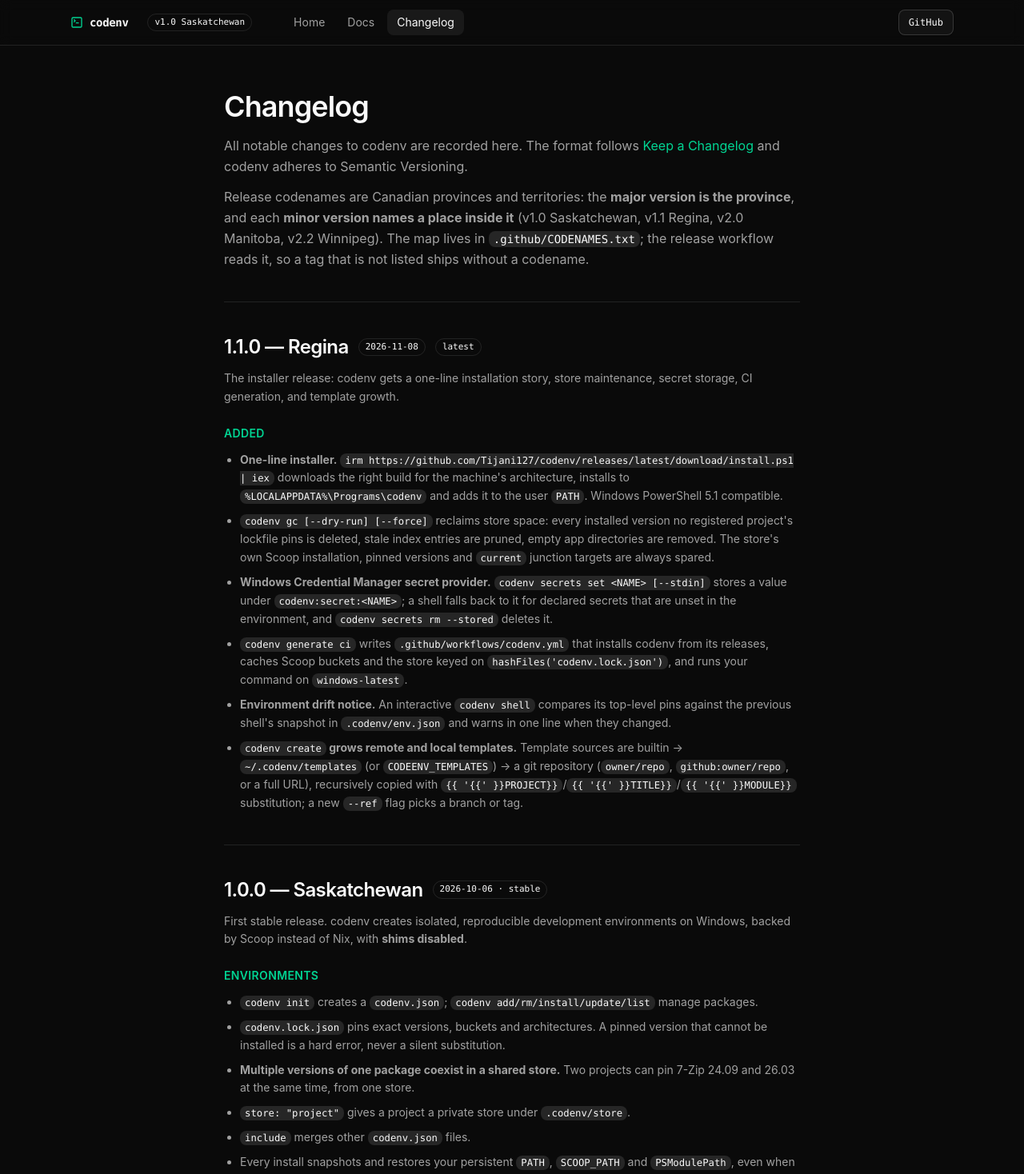
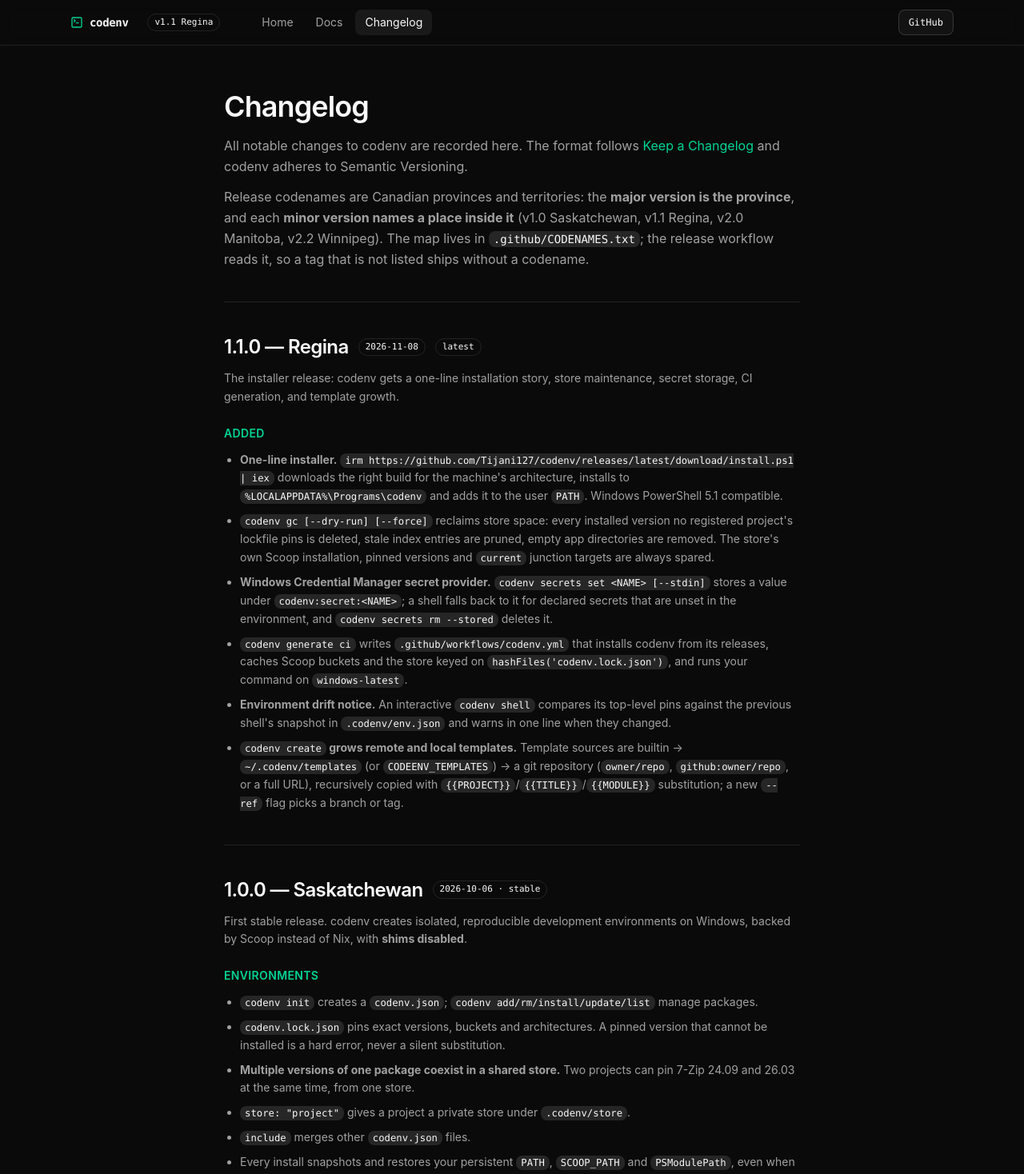
Before and after one commit to Tijani127/codenv-website, a React (Vite) app: page /changelog in a window 1280 px wide. Shown: the top 1468 px of the page at 80% size. Built offline with nearby package versions, Linux system fonts and the light colour scheme.

Commit message:
fix changelog template braces; bump version badge to v1.1 Regina (header, footer, docs)

```diff
--- a/src/components/site/footer.tsx
+++ b/src/components/site/footer.tsx
@@ -29,7 +29,7 @@ export function Footer() {
             GitHub
           </a>
           <Badge variant="outline" className="font-mono text-[11px]">
-            v1.0 Saskatchewan
+            v1.1 Regina
           </Badge>
         </div>
       </div>
--- a/src/components/site/header.tsx
+++ b/src/components/site/header.tsx
@@ -27,7 +27,7 @@ export function Header() {
           codenv
         </Link>
         <Badge variant="outline" className="hidden font-mono text-[11px] sm:inline-flex">
-          v1.0 Saskatchewan
+          v1.1 Regina
         </Badge>
 
         <nav className="ml-4 hidden items-center gap-1 sm:flex">
--- a/src/pages/changelog.tsx
+++ b/src/pages/changelog.tsx
@@ -66,7 +66,7 @@ export default function Changelog() {
           "<strong>Windows Credential Manager secret provider.</strong> <code>codenv secrets set &lt;NAME&gt; [--stdin]</code> stores a value under <code>codenv:secret:&lt;NAME&gt;</code>; a shell falls back to it for declared secrets that are unset in the environment, and <code>codenv secrets rm --stored</code> deletes it.",
           "<strong><code>codenv generate ci</code></strong> writes <code>.github/workflows/codenv.yml</code> that installs codenv from its releases, caches Scoop buckets and the store keyed on <code>hashFiles('codenv.lock.json')</code>, and runs your command on <code>windows-latest</code>.",
           "<strong>Environment drift notice.</strong> An interactive <code>codenv shell</code> compares its top-level pins against the previous shell's snapshot in <code>.codenv/env.json</code> and warns in one line when they changed.",
-          "<strong><code>codenv create</code> grows remote and local templates.</strong> Template sources are builtin → <code>~/.codenv/templates</code> (or <code>CODEENV_TEMPLATES</code>) → a git repository (<code>owner/repo</code>, <code>github:owner/repo</code>, or a full URL), recursively copied with <code>{{ '{{' }}PROJECT}}</code>/<code>{{ '{{' }}TITLE}}</code>/<code>{{ '{{' }}MODULE}}</code> substitution; a new <code>--ref</code> flag picks a branch or tag.",
+          "<strong><code>codenv create</code> grows remote and local templates.</strong> Template sources are builtin → <code>~/.codenv/templates</code> (or <code>CODEENV_TEMPLATES</code>) → a git repository (<code>owner/repo</code>, <code>github:owner/repo</code>, or a full URL), recursively copied with <code>{{PROJECT}}</code>/<code>{{TITLE}}</code>/<code>{{MODULE}}</code> substitution; a new <code>--ref</code> flag picks a branch or tag.",
         ]}
       />
 
--- a/src/pages/docs/content.tsx
+++ b/src/pages/docs/content.tsx
@@ -997,7 +997,7 @@ codenv doctor --fix    # repair what codenv can safely repair`}
       </li>
     </ul>
     <p className="flex items-center gap-2">
-      <Badge variant="outline" className="font-mono">v1.0 Saskatchewan</Badge>
+      <Badge variant="outline" className="font-mono">v1.1 Regina</Badge>
       is the current stable release — see the{" "}
       <a href="https://github.com/Tijani127/codenv/blob/main/CHANGELOG.md" target="_blank" rel="noreferrer">
         full changelog
```
